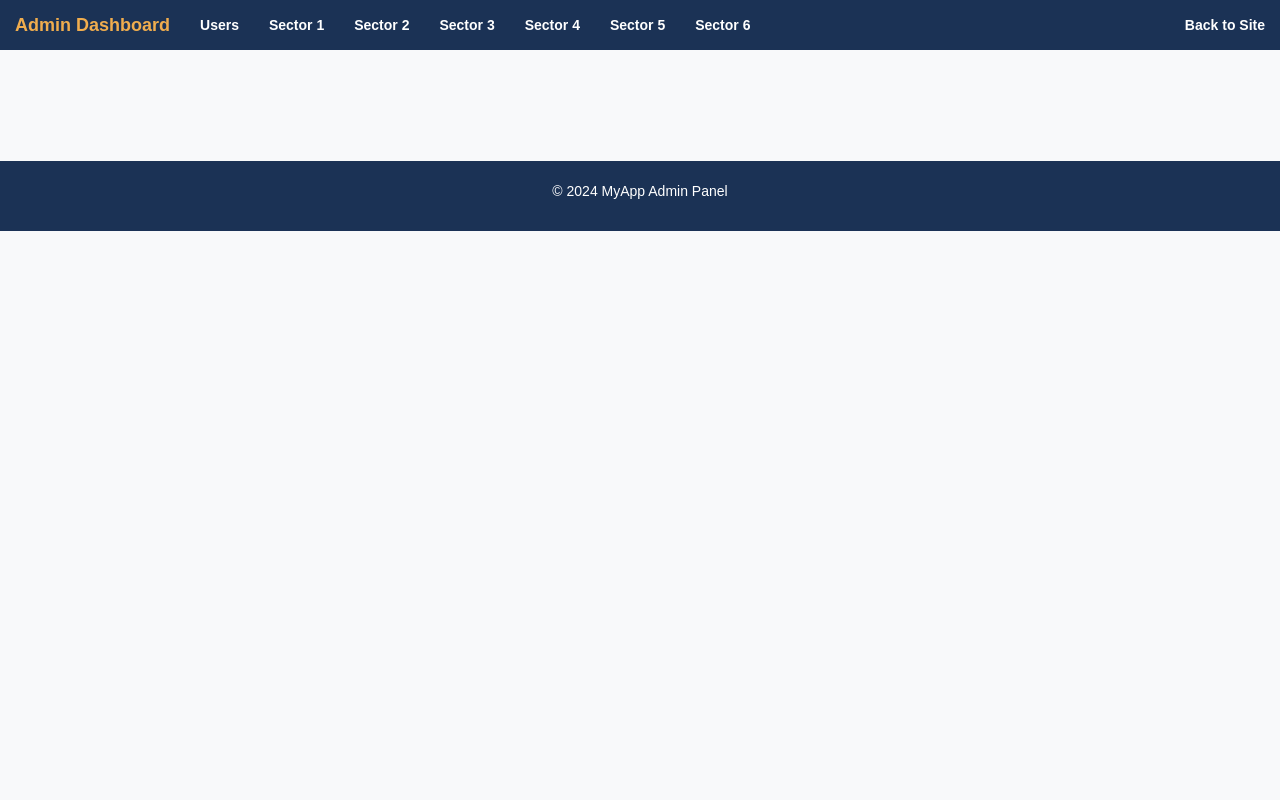
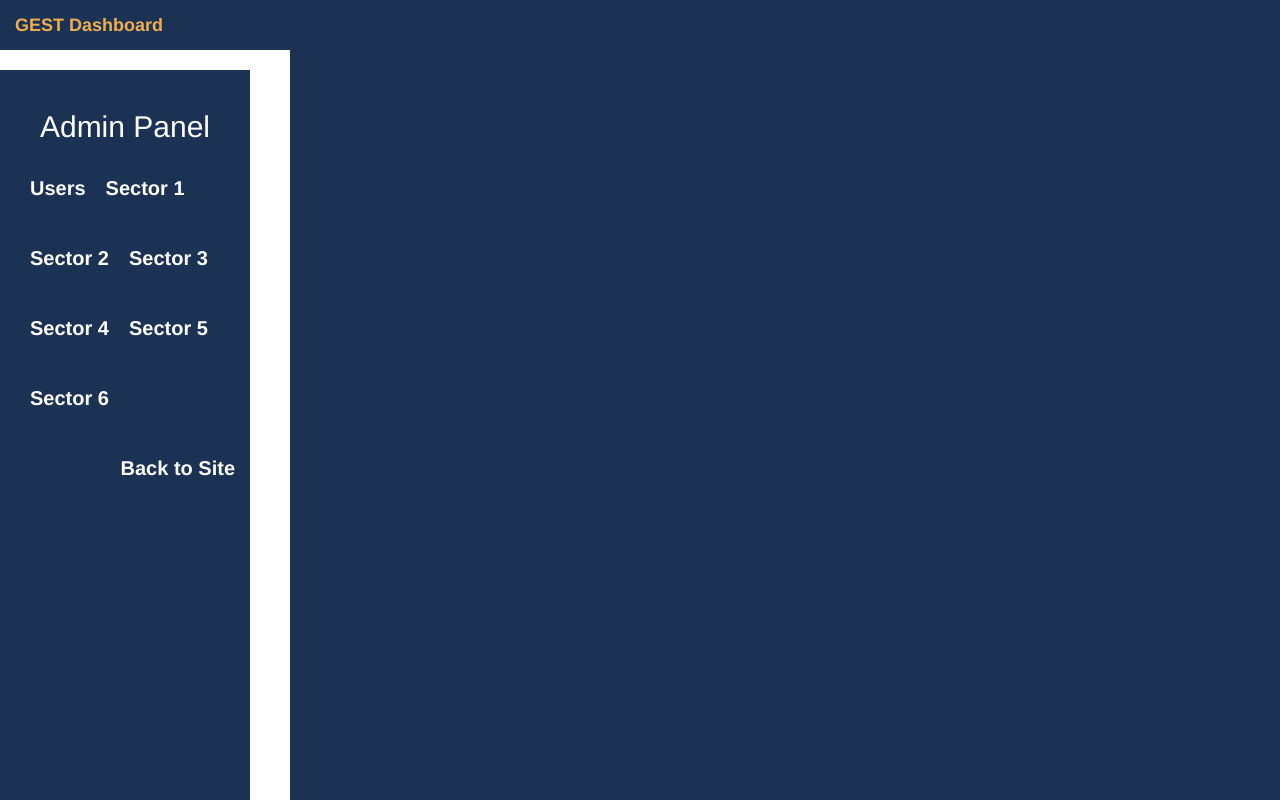
Before and after one commit to Placito/GEST_tasks, a Flask app: template src/templates/admin/base.html in a window 1280 px wide. Run offline with Flask 2, Linux system fonts and the light colour scheme; the template is opened without the code that fills it, so the values that code supplies are empty; parts of the project's set-up code (start-up, migrations or seed data) failed here and were passed over; some libraries are stand-ins or nearby versions.

Commit message:
costum styles for admin

```diff
--- a/src/static/styles/admin.css
+++ b/src/static/styles/admin.css
@@ -1,8 +1,51 @@
 /* General Styles */
 body {
-    font-family: Arial, sans-serif; /* Change to your preferred font */
-    background-color: #f8f9fa; /* Light background color */
-    color: #333; /* Dark text color for better readability */
+    display: flex;
+    margin: 0;
+    height: 100vh;
+}
+
+.sidebar {
+    background-color: #1B3255; /* Dark blue background for the sidebar */
+    width: 250px; /* Fixed width for the sidebar */
+    padding: 20px; /* Padding inside the sidebar */
+    color: #056FAA; /* Text color for sidebar */
+    font-weight: 400; /* Regular font weight */
+    font-size: 20px; /* Font size for sidebar text */
+    position: relative; /* Relative positioning for sidebar */
+}
+
+.sidebar h1 {
+    text-align: center; /* Center align heading in sidebar */
+    font-size: 30px; /* Font size for sidebar heading */
+    color: white; /* White color for sidebar heading */
+}
+
+.sidebar ul {
+    list-style-type: none; /* Remove default list styling */
+    padding: 0; /* Remove padding */
+}
+
+.sidebar ul li {
+    margin: 15px 0; /* Margin for each sidebar list item */
+}
+
+.sidebar ul li a {
+    color: #056FAA; /* Link color */
+    text-decoration: none; /* Remove underline from links */
+    padding: 10px; /* Padding for links */
+    display: block; /* Block display for full area clickability */
+    transition: background-color 0.3s; /* Smooth background transition */
+}
+
+.sidebar ul li a:hover {
+    background-color: #056FAA; /* Background color on hover */
+    color: white; /* Text color on hover */
+}
+
+.content {
+    flex-grow: 1; /* Allow content area to grow */
+    padding: 20px; /* Padding inside the content area */
 }
 
 /* Navbar styles */
--- a/src/templates/admin/base.html
+++ b/src/templates/admin/base.html
@@ -3,7 +3,7 @@
 <head>
     <meta charset="UTF-8">
     <meta name="viewport" content="width=device-width, initial-scale=1.0">
-    <title>{% block title %}Admin - MyApp{% endblock %}</title>
+    <title>{% block title %}Admin - GEST_Tasks{% endblock %}</title>
 
     <!-- Bootstrap CSS for Flask-Admin -->
     <link rel="stylesheet" href="https://maxcdn.bootstrapcdn.com/bootstrap/3.3.7/css/bootstrap.min.css">
@@ -20,36 +20,40 @@
     <nav class="navbar navbar-default navbar-fixed-top" role="navigation" style="background-color: #1B3255; color: white;">
         <div class="container-fluid">
             <div class="navbar-header">
-                <a class="navbar-brand" href="/admin/" style="color: white;">Admin Dashboard</a>
+                <a class="navbar-brand" href="/admin/" style="color: white;">GEST Dashboard</a>
             </div>
-            <ul class="nav navbar-nav">
-                <li><a href="/admin/user" style="color: white;">Users</a></li>
-                <li><a href="/admin/seccion_1" style="color: white;">Sector 1</a></li>
-                <li><a href="/admin/seccion_2" style="color: white;">Sector 2</a></li>
-                <li><a href="/admin/seccion_3" style="color: white;">Sector 3</a></li>
-                <li><a href="/admin/seccion_4" style="color: white;">Sector 4</a></li>
-                <li><a href="/admin/seccion_5" style="color: white;">Sector 5</a></li>
-                <li><a href="/admin/seccion_6" style="color: white;">Sector 6</a></li>
-            </ul>
-            <ul class="nav navbar-nav navbar-right">
-                <li><a href="/" style="color: white;">Back to Site</a></li>
-            </ul>
         </div>
     </nav>
 
-    <!-- Main content -->
-    <div class="container" style="margin-top: 70px;">
-        <div class="row">
-            <div class="col-md-12">
-                {% block content %}
-                <!-- This is where the page-specific content will be injected -->
-                {% endblock %}
-            </div>
+    <!-- Main content area with sidebar -->
+    <div style="display: flex; margin-top: 70px;">
+        <!-- Sidebar -->
+        <div class="sidebar">
+            <h1>Admin Panel</h1>
+            <ul class="nav navbar-nav">
+                <li><a href="/admin/user">Users</a></li>
+                <li><a href="/admin/seccion_1">Sector 1</a></li>
+                <li><a href="/admin/seccion_2">Sector 2</a></li>
+                <li><a href="/admin/seccion_3">Sector 3</a></li>
+                <li><a href="/admin/seccion_4">Sector 4</a></li>
+                <li><a href="/admin/seccion_5">Sector 5</a></li>
+                <li><a href="/admin/seccion_6">Sector 6</a></li>
+            </ul>
+            <ul class="nav navbar-nav navbar-right">
+                <li><a href="/">Back to Site</a></li>
+            </ul>
+        </div>
+
+        <!-- Content Area -->
+        <div class="content">
+            {% block content %}
+            <!-- Main content will be rendered here -->
+            {% endblock %}
         </div>
     </div>
 
     <!-- Footer -->
-    <footer class="footer" style="background-color: #1B3255; color: white; padding: 20px; text-align: center; margin-top: 50px;">
+    <footer class="footer">
         <p>&copy; 2024 MyApp Admin Panel</p>
     </footer>
 
```
